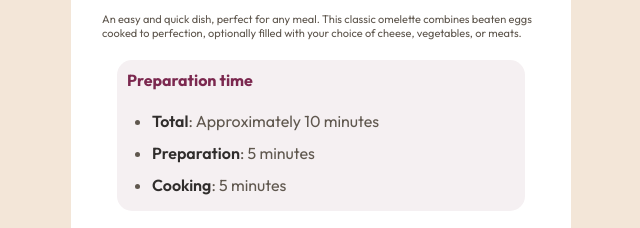
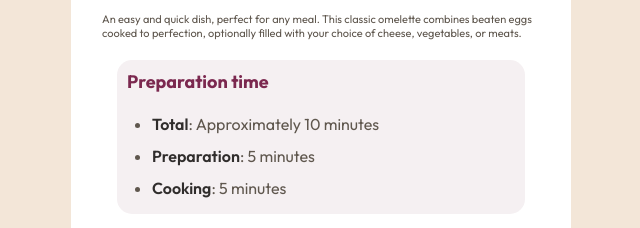
Before and after one commit to PxMach/Frontend-Mentor-Recipe-page, a plain HTML site: page index.html in a window 1280 px wide. Shown: the part 312-540 px from the top of the page, 319-959 px from the left. Drawn offline with Linux system fonts and the light colour scheme.

Commit message:
Changed the title of the “Preparation time” section from h4 to h2 in index.html and adjusted the font size in style.css.

```diff
--- a/index.html
+++ b/index.html
@@ -26,7 +26,7 @@
                filled with your choice of cheese, vegetables, or meats.
             </p>
             <div class="preparation">
-               <h4>Preparation time</h4>
+               <h2>Preparation time</h2>
                <ul>
                   <li><span>Total</span>: Approximately 10 minutes</li>
                   <li><span>Preparation</span>: 5 minutes</li>
--- a/style.css
+++ b/style.css
@@ -52,7 +52,8 @@ section {
    margin: 0 15px 0 15px;
    background: hsl(330, 21%, 95%);
 }
-.omelette-description .preparation h4 {
+.omelette-description .preparation h2 {
+   font-size: 18px;
    color: hsl(332, 51%, 32%);
    margin-bottom: 15px;
 }
```
